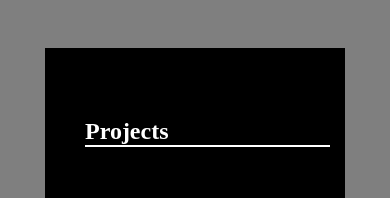
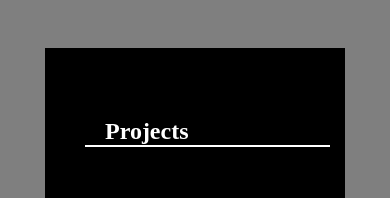
Before and after one commit to Iamhadeh/AMO, a React (Vite) app: page / in a window 390 px wide. Shown: the part 1212-1410 px from the top of the page. Built offline with nearby package versions, Linux system fonts and the light colour scheme.

Commit message:
mobile adjustment

```diff
--- a/src/index.css
+++ b/src/index.css
@@ -1400,7 +1400,7 @@ button:hover {
   padding: 0px;
   margin-left: 20px;
   padding-top: 10px;
-  padding-left: 0px;
+  padding-left: 20px;
   color: white;
   width: 265px;
  }
@@ -1863,6 +1863,7 @@ button:hover {
  .SD-TechStark h2, .proHead {
   padding: 0px;
   margin: 0px;
+  margin-left: 20px;
   padding-top: 10px;
   padding-left: 20px;
   color: white;
@@ -2334,13 +2335,15 @@ button:hover {
   padding: 0px;
   margin-left: 20px;
   padding-top: 10px;
-  padding-left: 0px;
+  padding-left: 20px;
   color: white;
   width: 265px;
  }
 
+
 .contact-container .proHead {
-  width: 275px;
+  width: 245px;
+  padding-left: 10px;
 }
 
  .techDivCon {
@@ -2805,6 +2808,15 @@ button:hover {
  }
 
 
+ .SD-TechStark h2 {
+  padding: 0px;
+  margin-left: 20px;
+  padding-top: 10px;
+  padding-left: 20px;
+  width: 265px;
+ }
+
+
 
 
 
```
